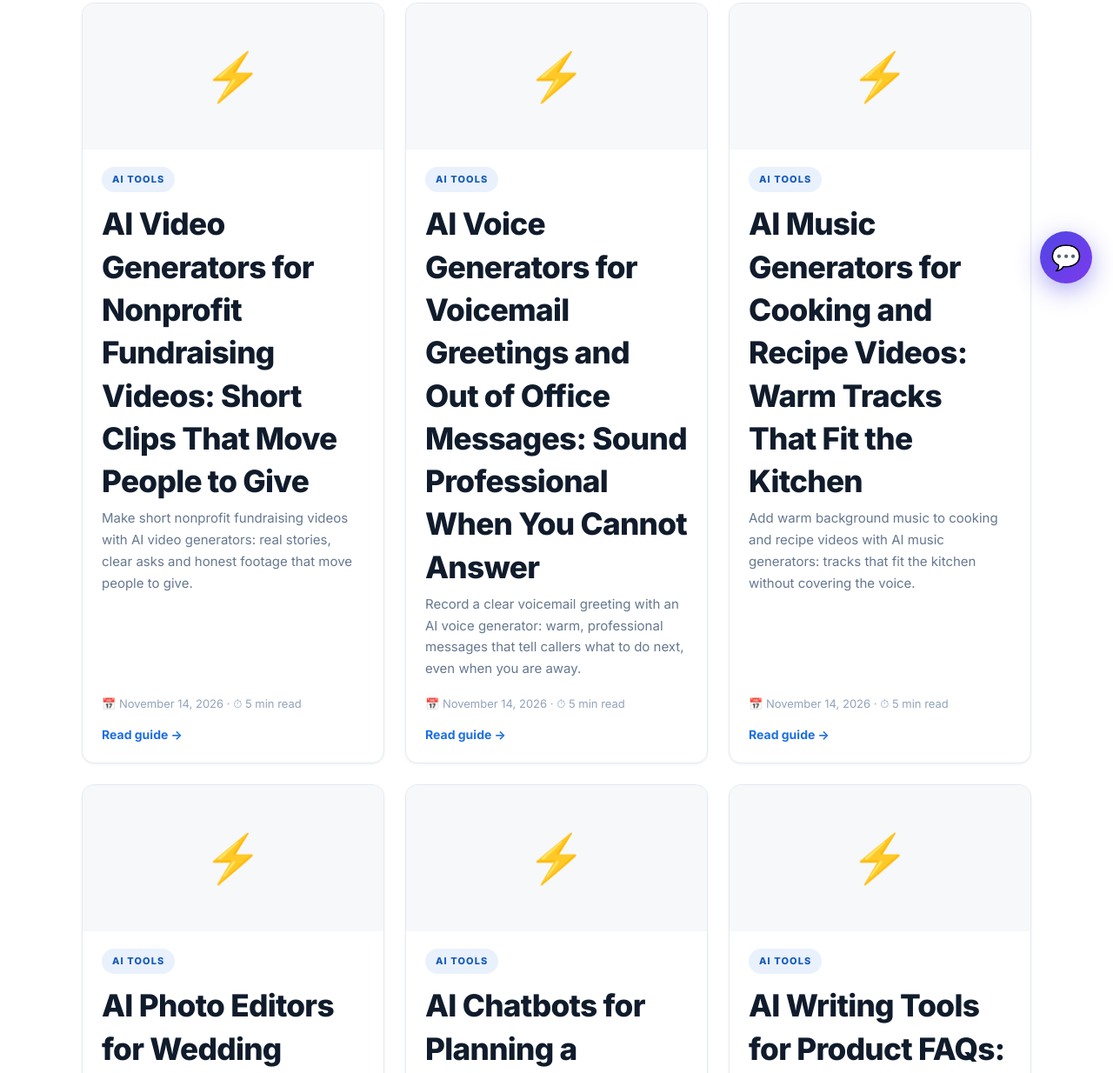
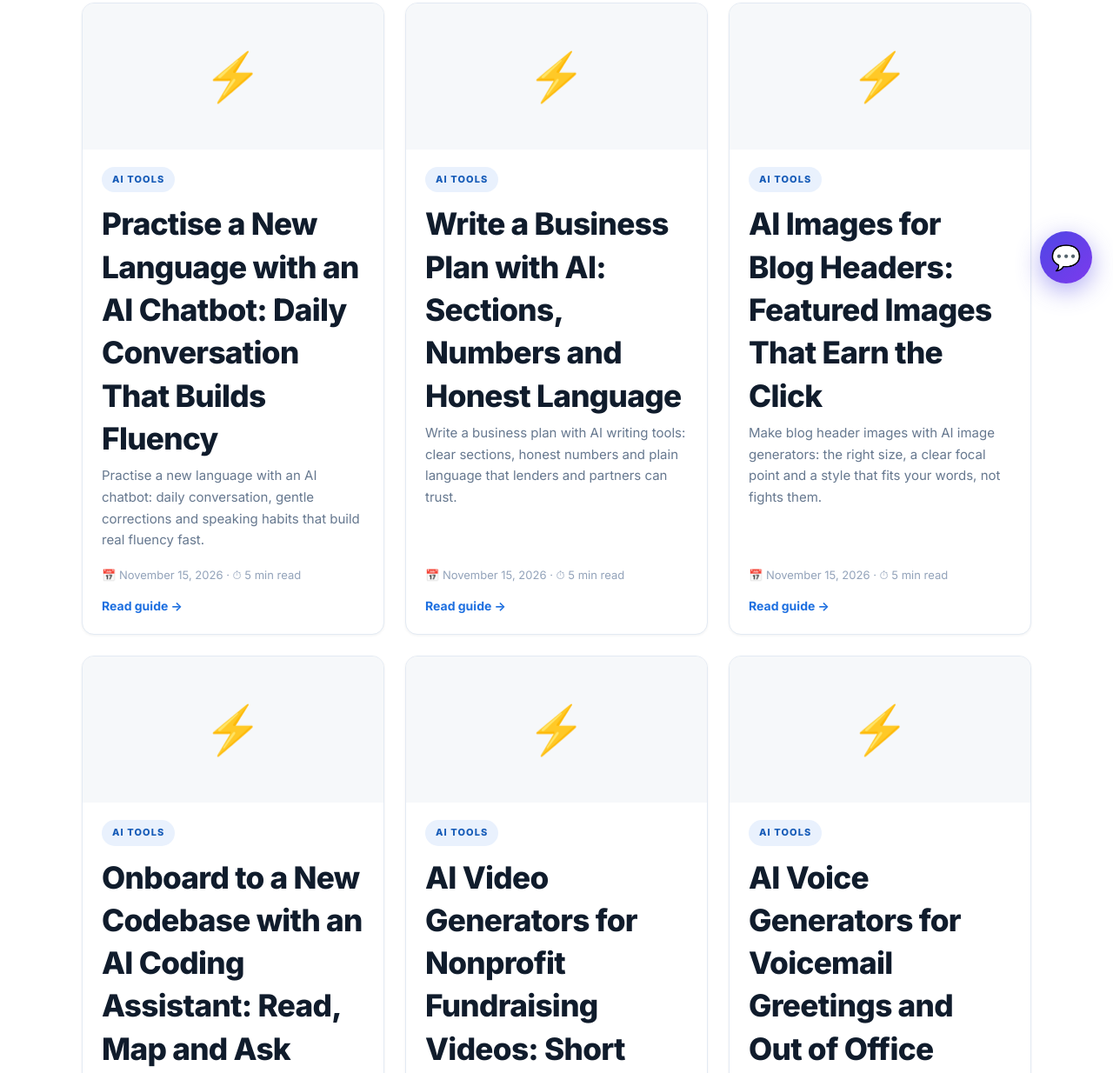
Before and after one commit to liltmark/easyfixagent-space, a plain HTML site: page blog.html in a window 1280 px wide. Shown: the part 450-1684 px from the top of the page at 87% size. Drawn offline with Linux system fonts and the light colour scheme; no server answers.

Commit message:
Add 4 blog cards dated 2026-11-15 (chatbot language practice, business plan, blog headers, codebase onboarding)

```diff
--- a/blog.html
+++ b/blog.html
@@ -64,6 +64,34 @@ height="0" width="0" style="display:none;visibility:hidden"></iframe></noscript>
 <div class="grid">
 <article class="card"><div class="thumb thumb-10">⚡</div><div class="card-body">
 <div class="tag">AI Tools</div>
+<h2><a href="/blog/ai-chatbots-language-practice-conversation.html">Practise a New Language with an AI Chatbot: Daily Conversation That Builds Fluency</a></h2>
+<p>Practise a new language with an AI chatbot: daily conversation, gentle corrections and speaking habits that build real fluency fast.</p>
+<div class="meta">📅 November 15, 2026 · ⏱ 5 min read</div>
+<a class="readmore" href="/blog/ai-chatbots-language-practice-conversation.html">Read guide →</a>
+</div></article>
+<article class="card"><div class="thumb thumb-10">⚡</div><div class="card-body">
+<div class="tag">AI Tools</div>
+<h2><a href="/blog/ai-writing-tools-business-plan-sections-numbers.html">Write a Business Plan with AI: Sections, Numbers and Honest Language</a></h2>
+<p>Write a business plan with AI writing tools: clear sections, honest numbers and plain language that lenders and partners can trust.</p>
+<div class="meta">📅 November 15, 2026 · ⏱ 5 min read</div>
+<a class="readmore" href="/blog/ai-writing-tools-business-plan-sections-numbers.html">Read guide →</a>
+</div></article>
+<article class="card"><div class="thumb thumb-10">⚡</div><div class="card-body">
+<div class="tag">AI Tools</div>
+<h2><a href="/blog/ai-image-generators-blog-header-featured-images.html">AI Images for Blog Headers: Featured Images That Earn the Click</a></h2>
+<p>Make blog header images with AI image generators: the right size, a clear focal point and a style that fits your words, not fights them.</p>
+<div class="meta">📅 November 15, 2026 · ⏱ 5 min read</div>
+<a class="readmore" href="/blog/ai-image-generators-blog-header-featured-images.html">Read guide →</a>
+</div></article>
+<article class="card"><div class="thumb thumb-10">⚡</div><div class="card-body">
+<div class="tag">AI Tools</div>
+<h2><a href="/blog/ai-coding-assistants-onboard-new-codebase-guide.html">Onboard to a New Codebase with an AI Coding Assistant: Read, Map and Ask</a></h2>
+<p>Onboard to a new codebase with an AI coding assistant: map the structure, trace one feature and ask questions that build real understanding.</p>
+<div class="meta">📅 November 15, 2026 · ⏱ 5 min read</div>
+<a class="readmore" href="/blog/ai-coding-assistants-onboard-new-codebase-guide.html">Read guide →</a>
+</div></article>
+<article class="card"><div class="thumb thumb-10">⚡</div><div class="card-body">
+<div class="tag">AI Tools</div>
 <h2><a href="/blog/ai-video-generators-nonprofit-fundraising-videos.html">AI Video Generators for Nonprofit Fundraising Videos: Short Clips That Move People to Give</a></h2>
 <p>Make short nonprofit fundraising videos with AI video generators: real stories, clear asks and honest footage that move people to give.</p>
 <div class="meta">📅 November 14, 2026 · ⏱ 5 min read</div>
```
